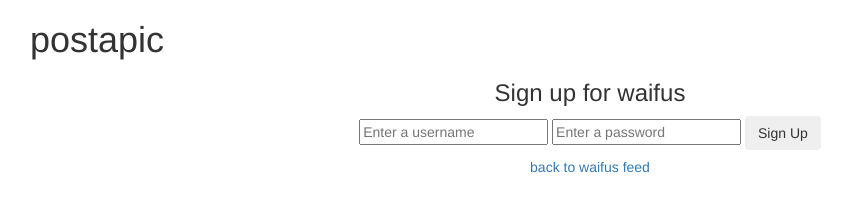
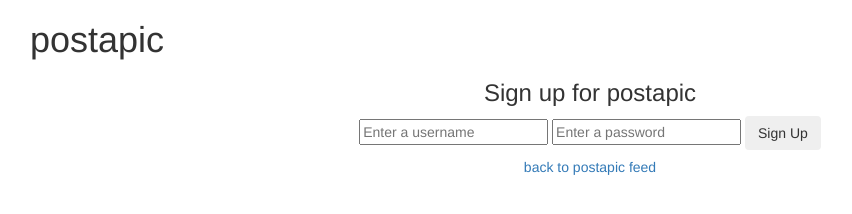
Before and after one commit to MP7373/postapic, a website: page public/index.html at #/signup in a window 1280 px wide. Shown: the whole page, without its empty margins (50-902 px from the left). Drawn offline with Linux system fonts and the light colour scheme.

Commit message:
updated signUp.html

```diff
--- a/public/signUp.html
+++ b/public/signUp.html
@@ -1,10 +1,10 @@
 <div class="text-center">
-	<h3>Sign up for waifus</h3>
+	<h3>Sign up for postapic</h3>
 	<input id="signUpUsernameForm" type="text" placeholder="Enter a username" ng-model="newUsername">
 	<input id="signUpPasswordForm" type="password" placeholder="Enter a password" ng-model="newPassword">
 	<button class="btn" type="button" ng-click="submitNewUserAccount()">Sign Up</button>
 	<h6 class="text-success" ng-show="newAccountCreated">New account succesfully created!</h6>
 	<h6 class="text-danger" ng-show="accountAlreadyExists">Account already exists with that username.</h6>
 	<br>
-	<a class="btn" href="#/">back to waifus feed</a>
+	<a class="btn" href="#/">back to postapic feed</a>
 </div>
```
